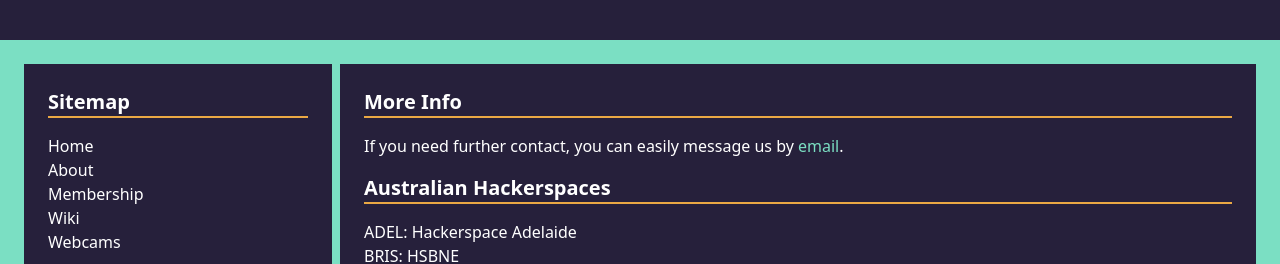
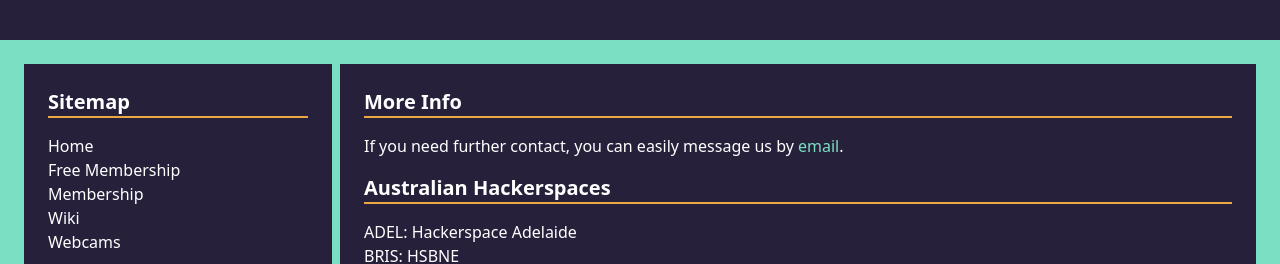
Before and after one commit to Perth-Artifactory/website, a Next.js app: page / in a window 1280 px wide. Shown: the part 7700-7964 px from the top of the page. Built offline with nearby package versions, Linux system fonts and the light colour scheme; what @tailwindcss/typography would draw is missing.

Commit message:
Update "sitemap"
There is no about page. Whole site is About!
Add free membership.
Add links to wiki and webcams.

```diff
--- a/components/_/footer.jsx
+++ b/components/_/footer.jsx
@@ -20,8 +20,8 @@ export default function Footer() {
               </Link>
             </li>
             <li>
-              <Link href="/">
-                <a>About</a>
+              <Link href="/pages/freeMembership">
+                <a>Free Membership</a>
               </Link>
             </li>
             <li>
@@ -30,12 +30,12 @@ export default function Footer() {
               </Link>
             </li>
             <li>
-              <Link href="/">
+              <Link href="https://wiki.artifactory.org.au/doku.php">
                 <a>Wiki</a>
               </Link>
             </li>
             <li>
-              <Link href="/">
+              <Link href="https://space.artifactory.org.au/">
                 <a>Webcams</a>
               </Link>
             </li>
```
